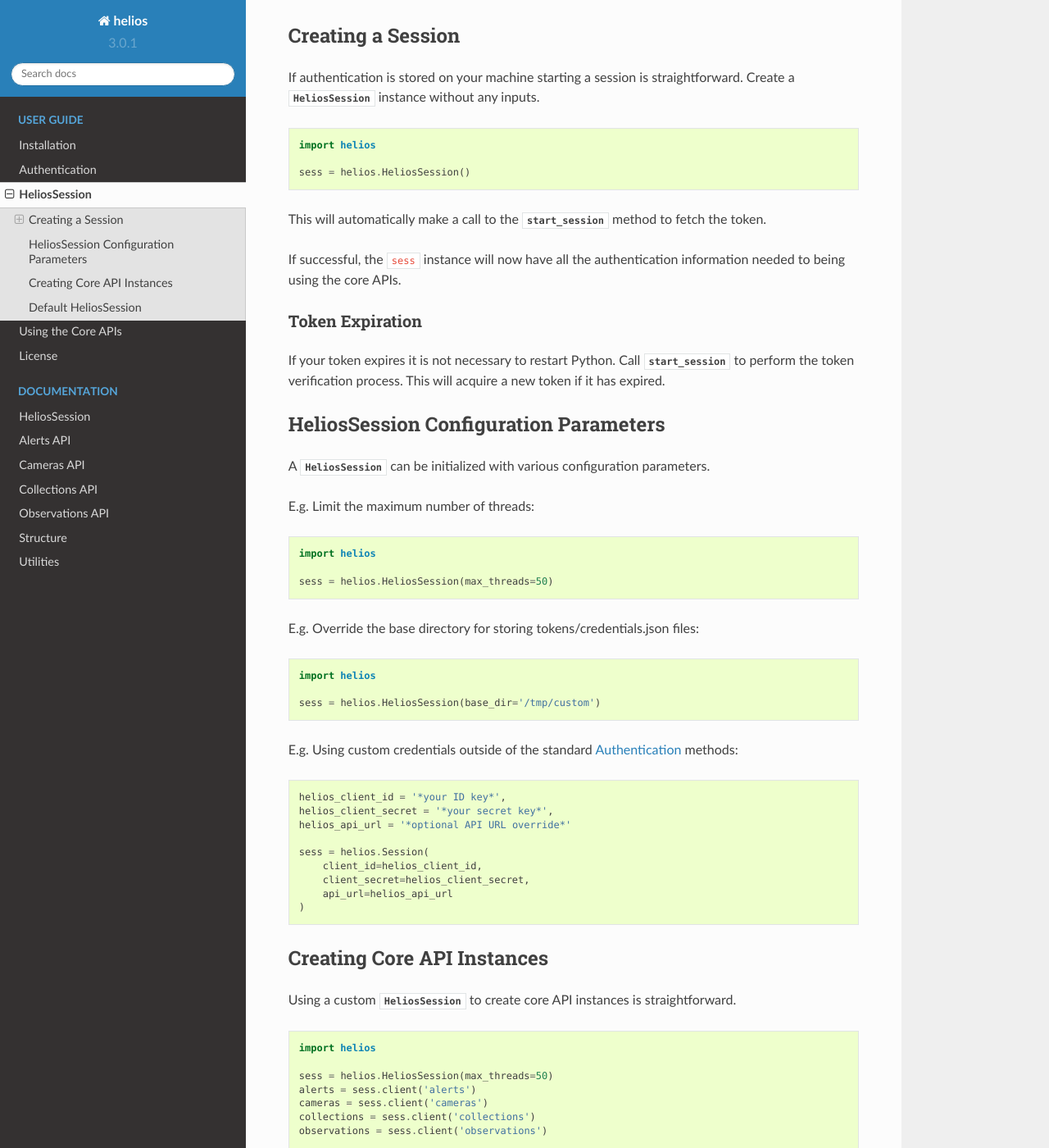
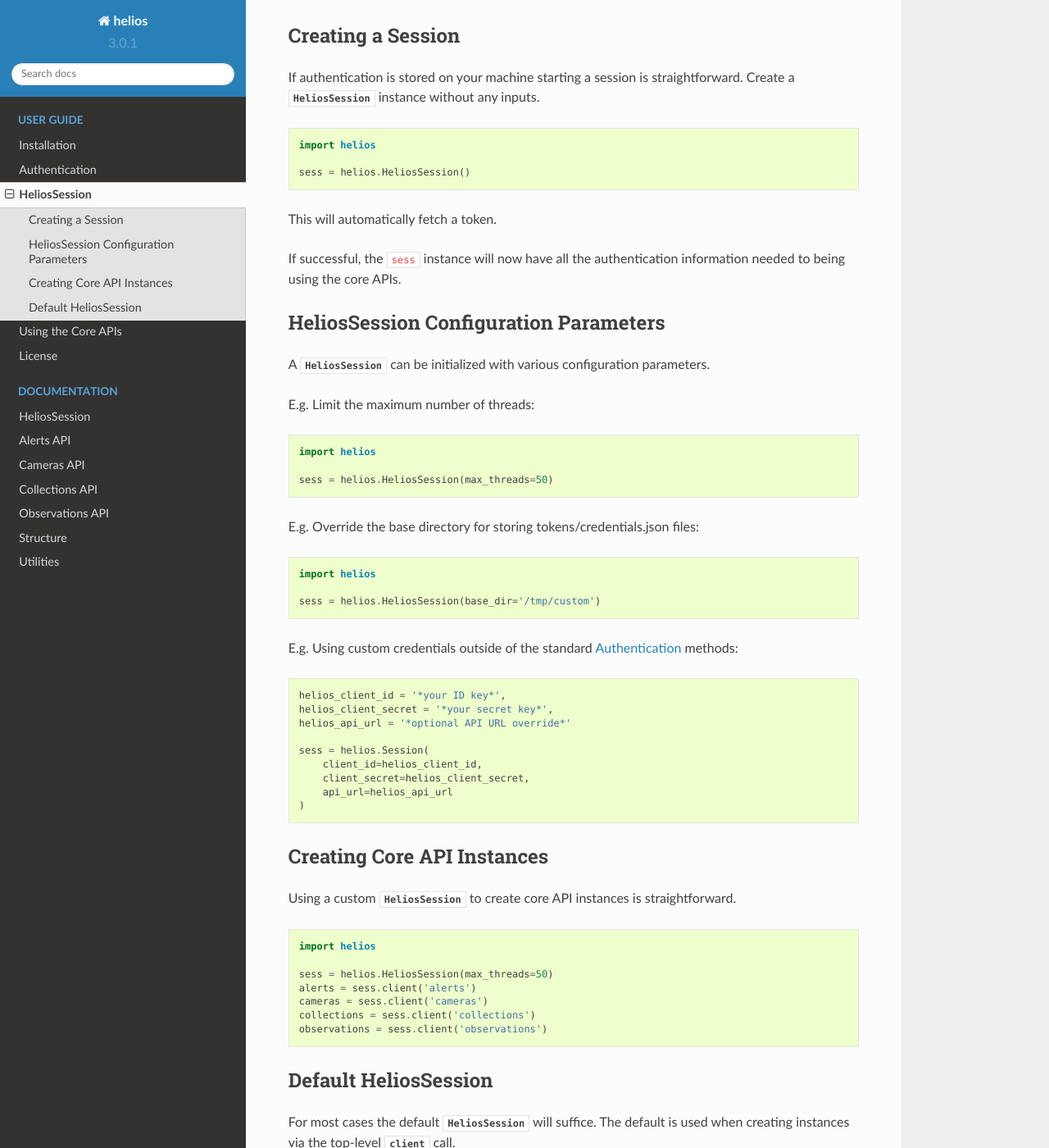
Before and after one commit to helios-earth/helios-sdk-python, a Sphinx documentation site: the page built from docs/user/session_guide.rst, in a window 1280 px wide and 1400 px high, scrolled down 279 px. Shown: the whole window at 82% size. Built offline with Sphinx 7.4.7 and the Read the Docs theme 2.0.0, drawn with Linux system fonts in a browser that asks for light colours; some of the changed text lies outside the part shown.

Commit message:
docs tweaks for sessions.

```diff
--- a/docs/user/session_guide.rst
+++ b/docs/user/session_guide.rst
@@ -25,20 +25,10 @@ instance without any inputs.
 
     sess = helios.HeliosSession()
 
-This will automatically make a call to the
-:meth:`start_session <helios.core.session.HeliosSession.start_session>`
-method to fetch the token.
+This will automatically fetch a token.
 
 If successful, the ``sess`` instance will now have all the
 authentication information needed to being using the core APIs.
-
-Token Expiration
-~~~~~~~~~~~~~~~~
-
-If your token expires it is not necessary to restart Python. Call
-:meth:`start_session <helios.core.session.HeliosSession.start_session>`
-to perform the token verification process. This will acquire a new token if it
-has expired.
 
 HeliosSession Configuration Parameters
 --------------------------------------
```
Also changed, not shown: other parts of docs/user/session_guide.rst (+2 -3 lines).
